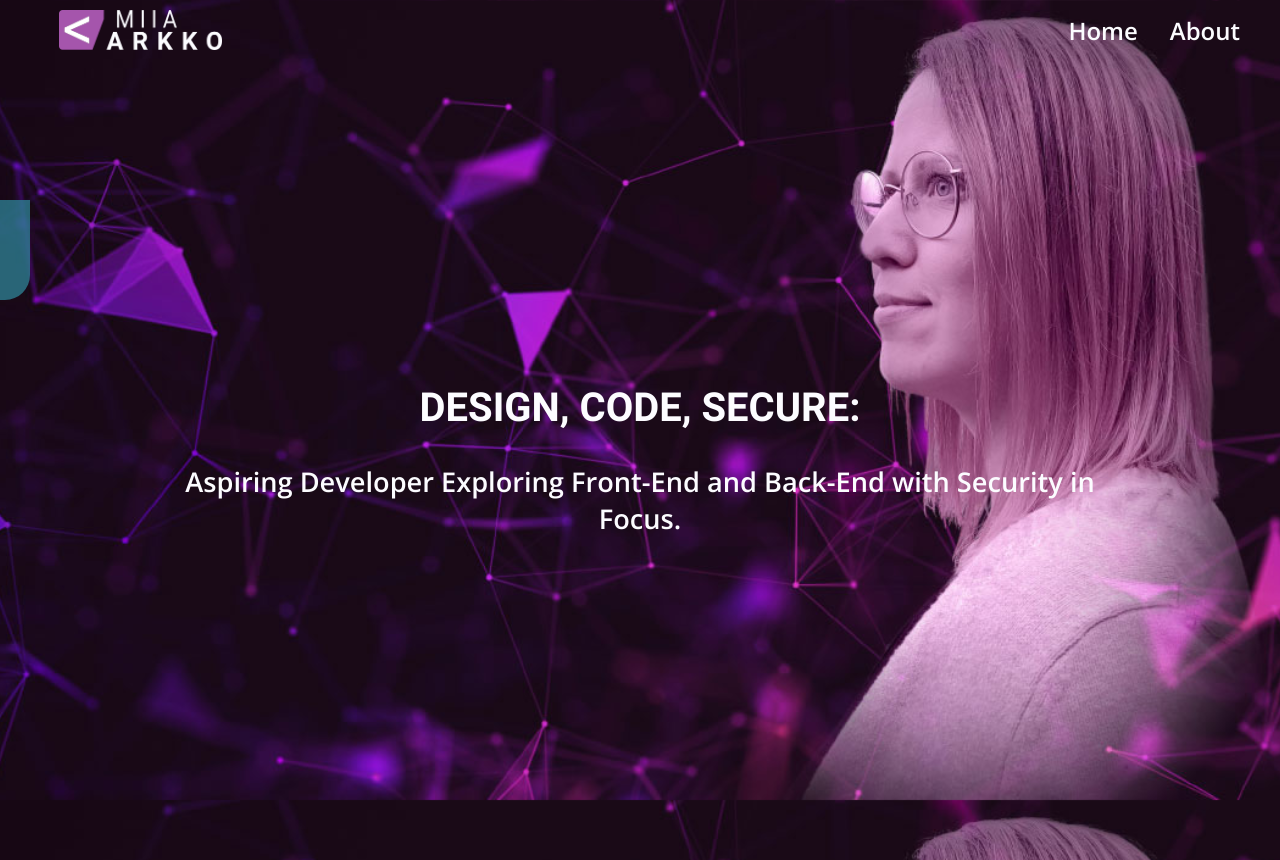
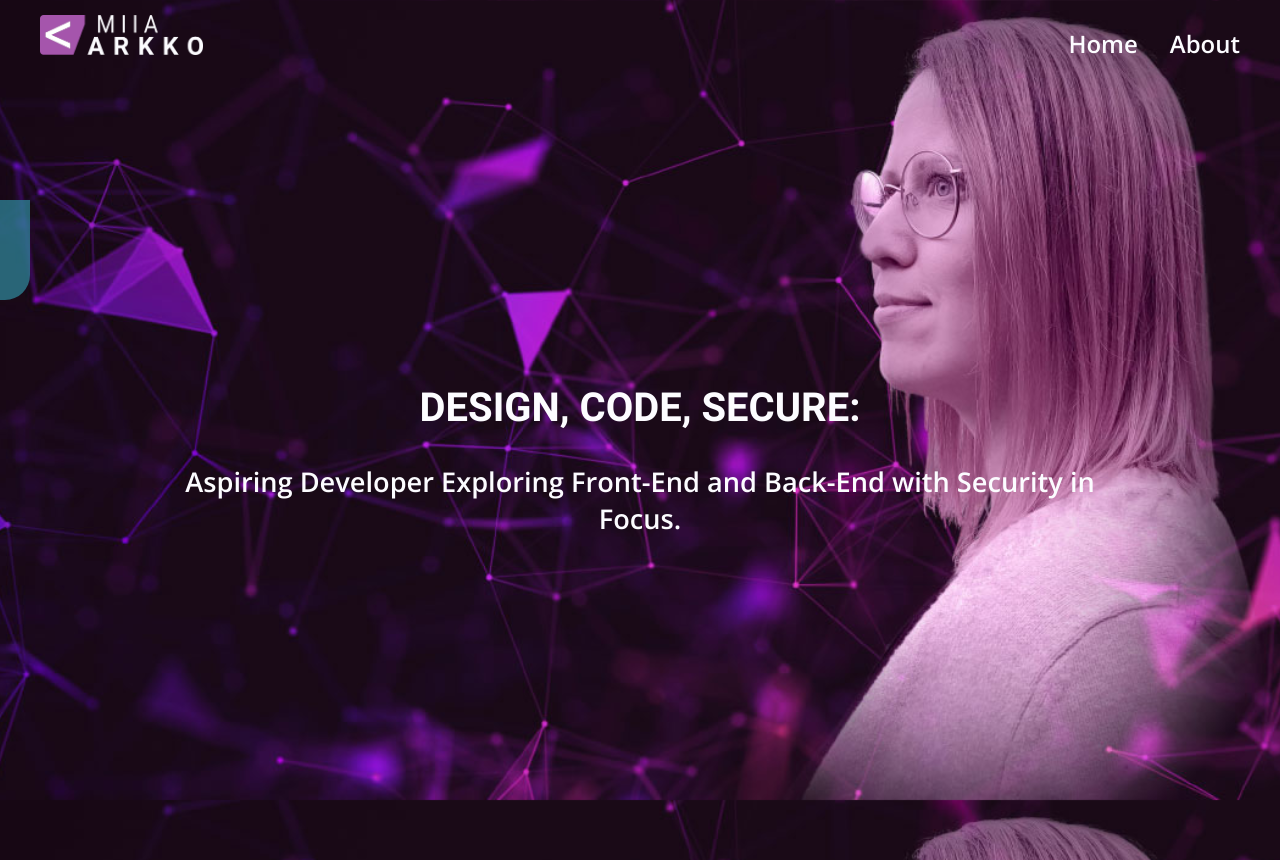
Before and after one commit to mmkarkko/WebpageProject2, a plain HTML site: page index.html in a window 1280 px wide. Shown: the top 860 px of the page. Drawn offline with Linux system fonts and the light colour scheme.

Commit message:
Navbar logolink altered

```diff
--- a/index.html
+++ b/index.html
@@ -23,7 +23,12 @@
       <div class="navbar">
         <!-- TODO korjaa logon linkki-->
         <div class="navbar-logo-container">
-          <a href="#"></a>
+          <a href="/"
+            ><img
+              src="/Pics/miiaArkko-logo-white.png"
+              alt="Return to Miia Arkko front page"
+              class="navbar-logo"
+          /></a>
         </div>
 
         <nav class="menubar" aria-label="Main menu">
--- a/styles.css
+++ b/styles.css
@@ -82,18 +82,19 @@ body {
   max-width: 1200px;
   margin: 0 auto;
   display: flex;
-  align-items: center;
+  align-items: flex-end;
   justify-content: space-between;
 }
 
 .navbar-logo-container {
   padding-top: 5px;
-  height: 40px;
-  min-width: 200px;
-  background-image: var(--logo-image-white);
-  background-size: contain;
-  background-repeat: no-repeat;
-  background-position: center;
+}
+
+.navbar-logo {
+  padding: 5px 0;
+  max-height: 50px;
+  width: auto;
+  display: block;
 }
 
 .menubar {
```
